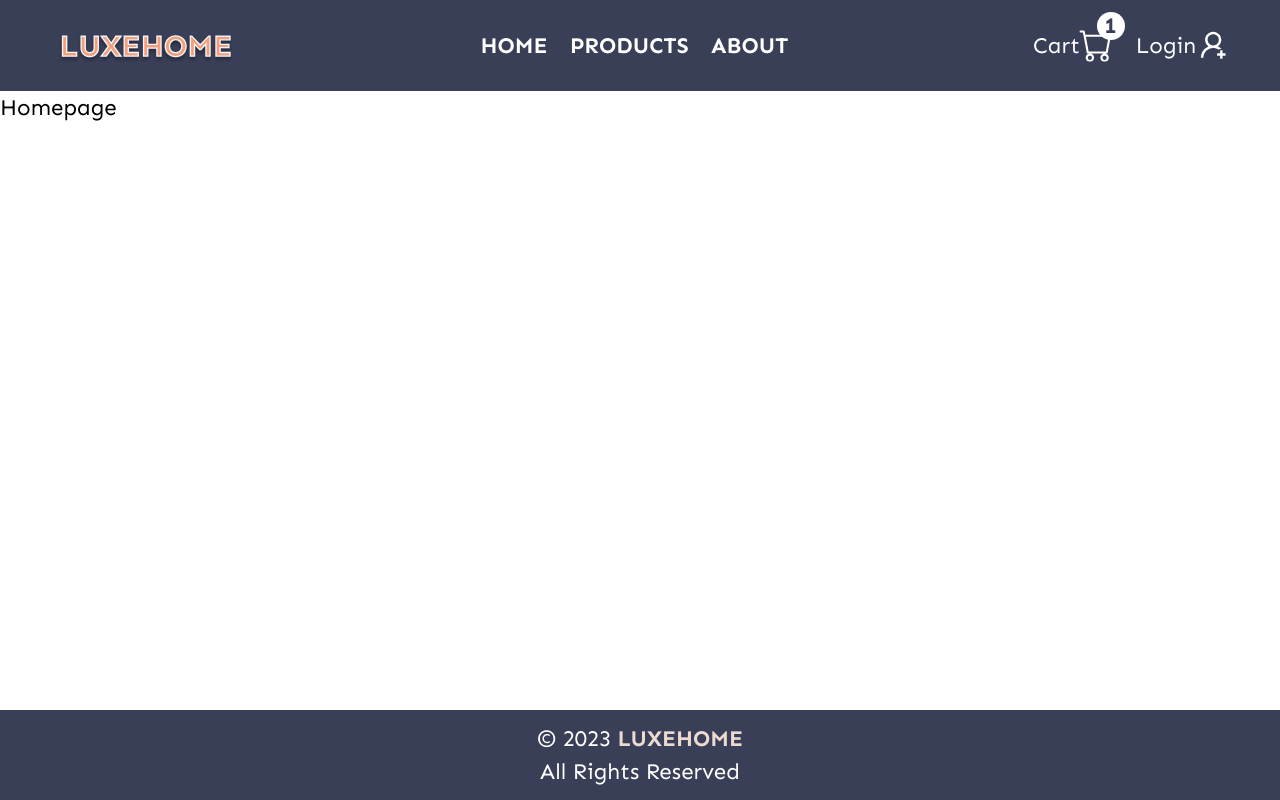
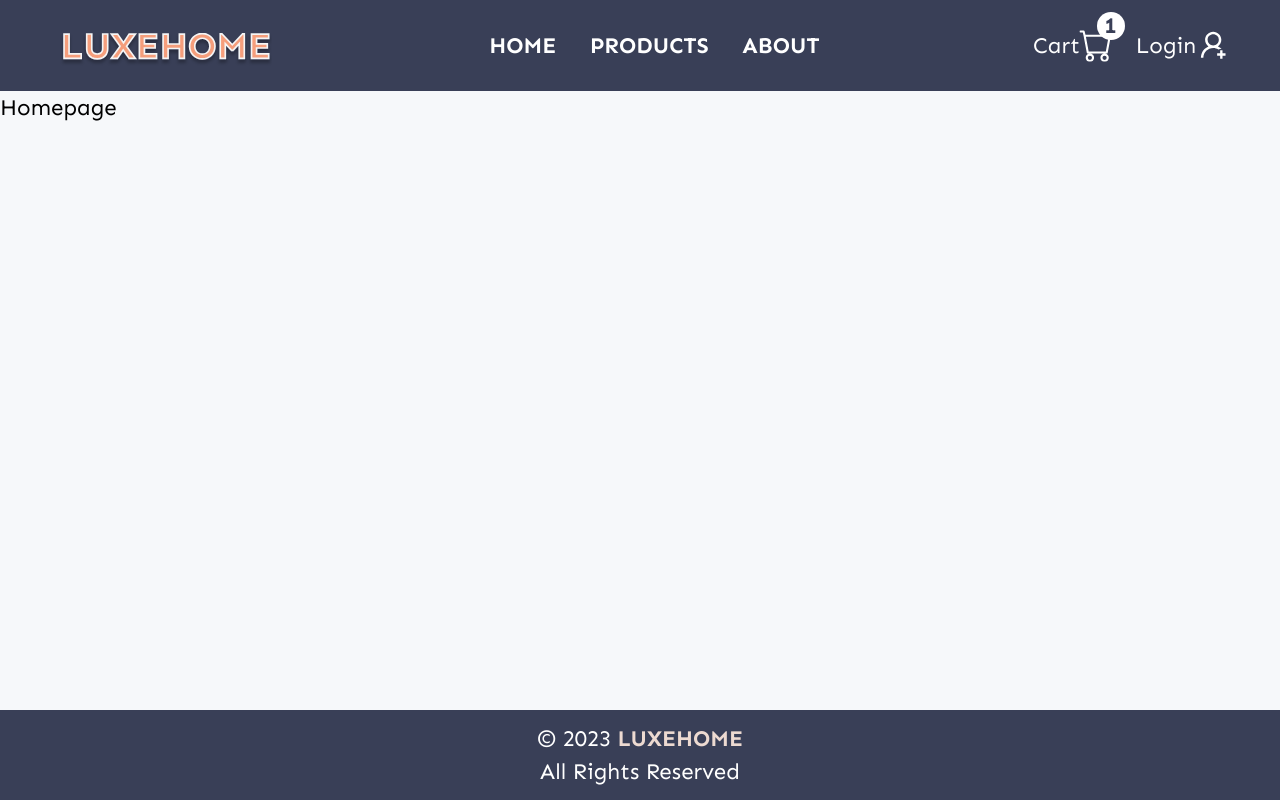
Before and after one commit to pradeepkhanal23/luxehome-ecommerce, a React (Vite) app: page / in a window 1280 px wide. Built offline with nearby package versions, Linux system fonts and the light colour scheme.

Commit message:
navbar adjusted and sidebar toggle created

```diff
--- a/index.html
+++ b/index.html
@@ -9,7 +9,7 @@
       @import url("https://fonts.googleapis.com/css2?family=DM+Sans:wght@400;500;700&family=Inter:wght@200;400;600;900&family=Poppins:wght@300;400;600;800&family=Sen:wght@400;700;800&display=swap");
     </style>
   </head>
-  <body class="box-border min-h-screen">
+  <body class="box-border min-h-screen bg-bodyBackground">
     <div id="root"></div>
     <script type="module" src="/src/main.jsx"></script>
   </body>
--- a/src/components/Logo.jsx
+++ b/src/components/Logo.jsx
@@ -1,7 +1,7 @@
 const Logo = () => {
   return (
     <svg
-      width="180"
+      width="220"
       height="80"
       viewBox="0 0 267 64"
       fill="none"
--- a/src/components/Navbar.jsx
+++ b/src/components/Navbar.jsx
@@ -9,8 +9,8 @@ import { AiOutlineUserAdd, AiOutlineUserDelete } from "react-icons/ai";
 const Navbar = () => {
   return (
     <nav className="w-full ">
-      <header className="flex items-center justify-between w-full px-3 py-1 mx-auto text-white md:px-4 lg:px-10 bg-logoPurple">
-        <div className="flex items-center gap-3">
+      <header className="flex items-center justify-between w-full py-1 pr-4 mx-auto text-white md:px-4 lg:px-10 bg-logoPurple">
+        <div className="flex items-center gap-3 scale-[.9] md:scale-[1] ">
           <Link to="/">
             <Logo />
           </Link>
@@ -20,7 +20,11 @@ const Navbar = () => {
           {navlinks.map((link) => {
             const { id, path, name } = link;
             return (
-              <Link key={id} to={path}>
+              <Link
+                key={id}
+                to={path}
+                className="p-1 hover:bg-white hover:text-logoPurple hover:rounded-lg"
+              >
                 {name}
               </Link>
             );
--- a/src/components/Sidebar.jsx
+++ b/src/components/Sidebar.jsx
@@ -17,7 +17,7 @@ const Sidebar = () => {
         <Link to="/">
           <Logo />
         </Link>
-        <AiOutlineClose className="scale-[1.5] mt-1" />
+        <AiOutlineClose className="scale-[1.5] mt-1 cursor-pointer" />
       </div>
       <ul className="flex flex-col gap-2 font-bold uppercase">
         {navlinks.map((link) => {
@@ -26,17 +26,17 @@ const Sidebar = () => {
             <Link
               key={id}
               to={path}
-              className="p-2 transition ease-out hover:translate-x-1 hover:bg-slate-200 hover:text-logoPurple"
+              className="p-2 transition ease-out rounded-lg hover:translate-x-1 hover:bg-slate-200 hover:text-logoPurple"
             >
               {name}
             </Link>
           );
         })}
       </ul>
-      <div className="flex items-center justify-center gap-5 ">
+      <div className="flex items-center justify-center gap-10 ">
         <div className="relative flex items-center gap-1">
-          <span>Cart</span>
-          <Link to="cart">
+          <Link to="cart" className="flex items-center gap-2 ">
+            <span>Cart</span>
             <BsCart className="scale-[1.5] " />
             <span className="absolute flex items-center justify-center w-5 h-5 font-bold bg-white rounded-full text-logoPurple -top-3 -right-3">
               1
@@ -44,8 +44,8 @@ const Sidebar = () => {
           </Link>
         </div>
         <div className="flex items-center gap-1">
-          <span>Login</span>
-          <Link to="/">
+          <Link to="/" className="flex items-center gap-2 ">
+            <span>Login</span>
             <AiOutlineUserAdd className="scale-[1.5]" />
           </Link>
         </div>
--- a/src/index.css
+++ b/src/index.css
@@ -13,6 +13,10 @@
     @apply bg-logoPurple text-white top-0 right-0 fixed w-full h-screen flex flex-col translate-x-full gap-y-[6rem] py-1 px-6 -z-10;
   }
 
+  .active {
+    @apply px-4 py-1 bg-white rounded-lg text-logoPurple;
+  }
+
   .show-sidebar {
     @apply z-10 translate-x-0;
   }
--- a/tailwind.config.js
+++ b/tailwind.config.js
@@ -4,7 +4,7 @@ export default {
   theme: {
     screens: {
       sm: "450px",
-      md: "850px",
+      md: "950px",
       lg: "1224px",
       xl: "1580px",
       "2xl": "1736px",
@@ -33,6 +33,7 @@ export default {
         logoPurple: "#393f57",
         sweetOrange: "#f59e7c",
         whiteOrange: "#eddad1",
+        bodyBackground: "#f6f8fa",
       },
       boxShadow: {
         regular:
```
